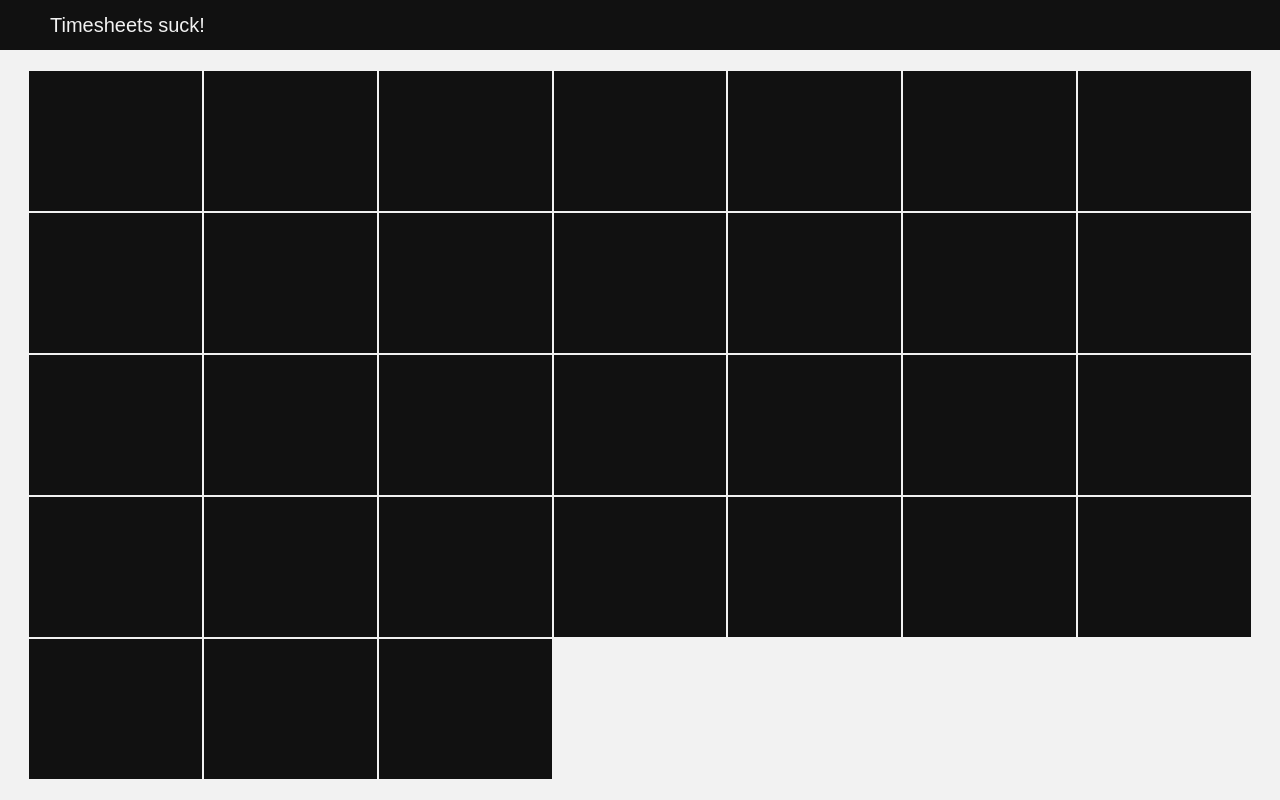
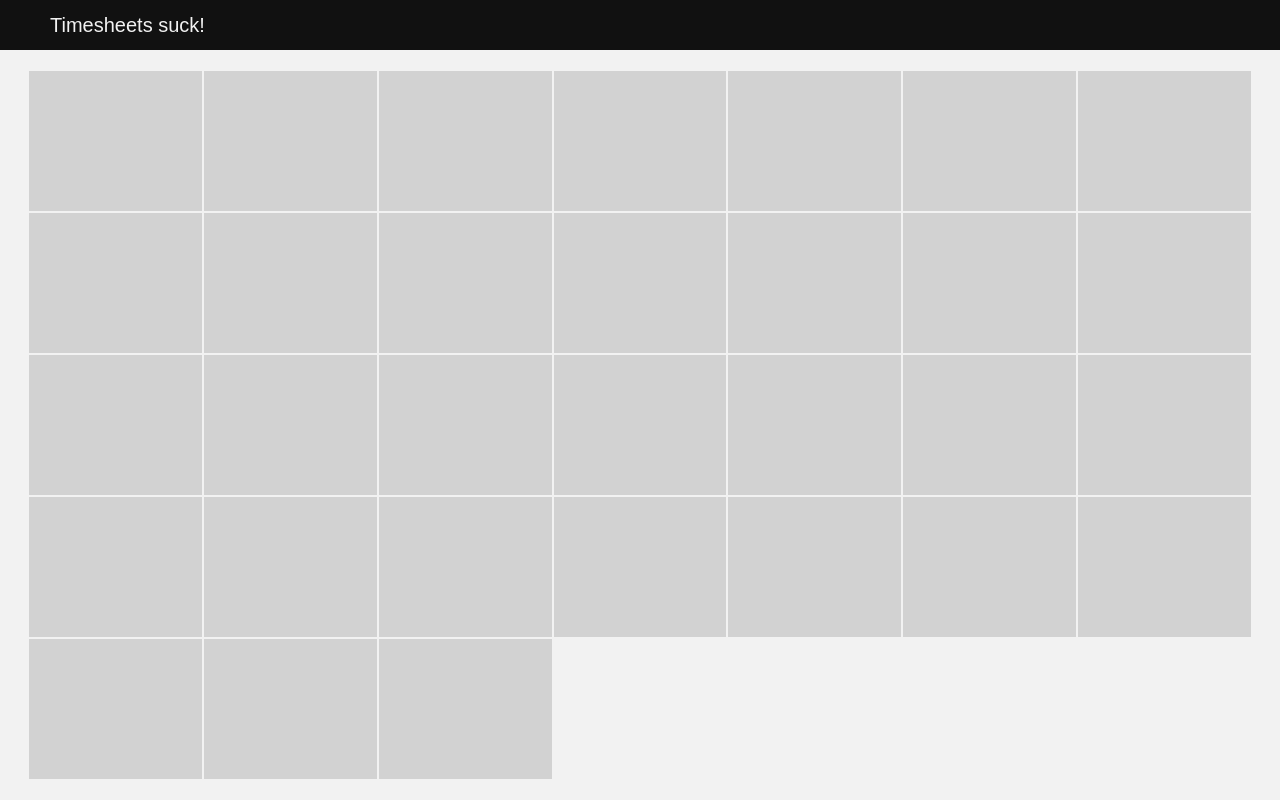
Before and after one commit to TSpierings/TimesheetsSuck, an Angular app: page / in a window 1280 px wide. Built offline with nearby package versions, Linux system fonts and the light colour scheme.

Commit message:
Add color

```diff
--- a/src/app/modules/timesheet/timesheet/timesheet.component.scss
+++ b/src/app/modules/timesheet/timesheet/timesheet.component.scss
@@ -15,7 +15,7 @@
         .day {
             height: calc((100vh - 50px) / 5 - 10px);
             width: calc(100vw / 7 - 10px);
-            background-color: $dark;
+            background-color: $sublight;
             margin: 1px;
         }
     }
--- a/src/app/scss/global-styling.scss
+++ b/src/app/scss/global-styling.scss
@@ -1,5 +1,6 @@
 $light: #f2f2f2;
 $dark: #111;
+$sublight: #d2d2d2;
 
 @keyframes fade-in {
     from {opacity: 0;}
```
